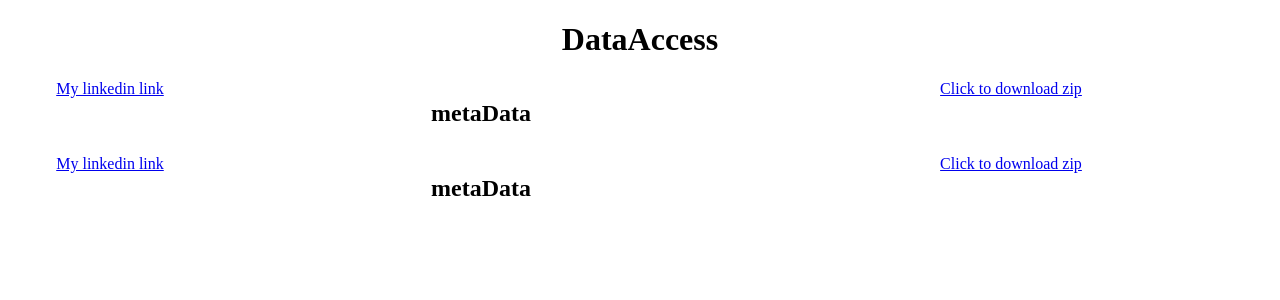
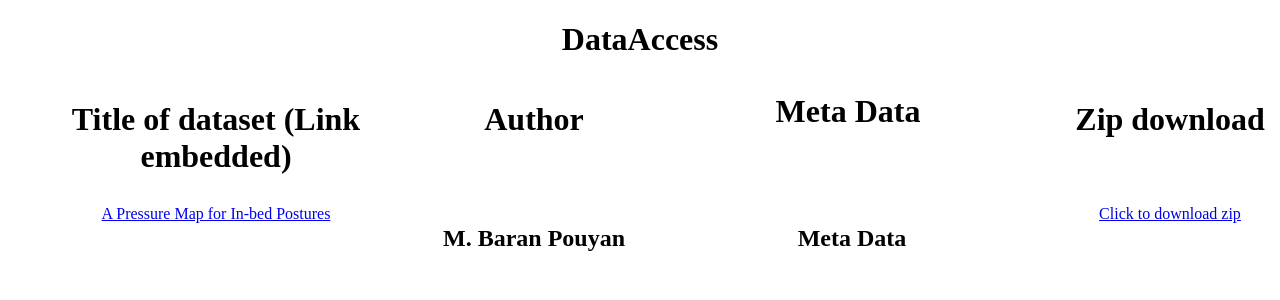
Before and after one commit to LandynMoreno/EE461L, a React (Create React App) app in the folder project/: page /dataaccess in a window 1280 px wide. Shown: the top 300 px of the page. Built offline with nearby package versions, Linux system fonts and the light colour scheme.

Commit message:
New Structure

```diff
--- a/project/src/components/DataAccess.js
+++ b/project/src/components/DataAccess.js
@@ -7,33 +7,33 @@ function DataAccess() {
         <div>
             <h1>DataAccess</h1>
             <Grid container rowSpacing={1} columnSpacing={1} background='primary'>
-                <Grid item xs={2}>
-                    <a href="https://www.linkedin.com/in/mike-hildner/" target="_blank">My linkedin link</a>
-                    {/* <Link href='#' color='primary' underline='always'>
-                        {"Your link"}
-                    </Link> */}
-                </Grid>
-                <Grid item xs={5}>
-                    <h2>metaData</h2>
-                </Grid>
-                <Grid item xs={5}>
-                <a href="https://physionet.org/static/published-projects/aftdb/af-termination-challenge-database-1.0.0.zip"
-                    download
-                    >
-                        Click to download zip
-                    </a>
+                <Grid item xs={4}>
+                    <h1> Title of dataset (Link embedded)</h1>
                 </Grid>
                 <Grid item xs={2}>
-                    <a href="https://www.linkedin.com/in/mike-hildner/" target="_blank">My linkedin link</a>
-                    {/* <Link href='#' color='primary' underline='always'>
-                        {"Your link"}
-                    </Link> */}
+                    <h1> Author </h1>
                 </Grid>
-                <Grid item xs={5}>
-                    <h2>metaData</h2>
+                <Grid xs={4}>
+                    <h1> Meta Data</h1>
                 </Grid>
-                <Grid item xs={5}>
-                    <a href="https://physionet.org/static/published-projects/adfecgdb/abdominal-and-direct-fetal-ecg-database-1.0.0.zip"
+                <Grid item xs={2}>
+                    <h1> Zip download</h1>
+                </Grid>
+
+                <Grid item xs={4}>
+                    <a href="https://physionet.org/content/pmd/1.0.0/" target="_blank">A Pressure Map for In-bed Postures</a>
+                </Grid>
+
+                <Grid item xs={2}>
+                    <h2>M. Baran Pouyan</h2>
+                </Grid>
+
+                <Grid item xs={4}>
+                    <h2> Meta Data</h2>
+                </Grid>
+
+                <Grid item xs={2}>
+                <a href="https://physionet.org/static/published-projects/pmd/a-pressure-map-dataset-for-in-bed-posture-classification-1.0.0.zip"
                     download
                     >
                         Click to download zip
```
